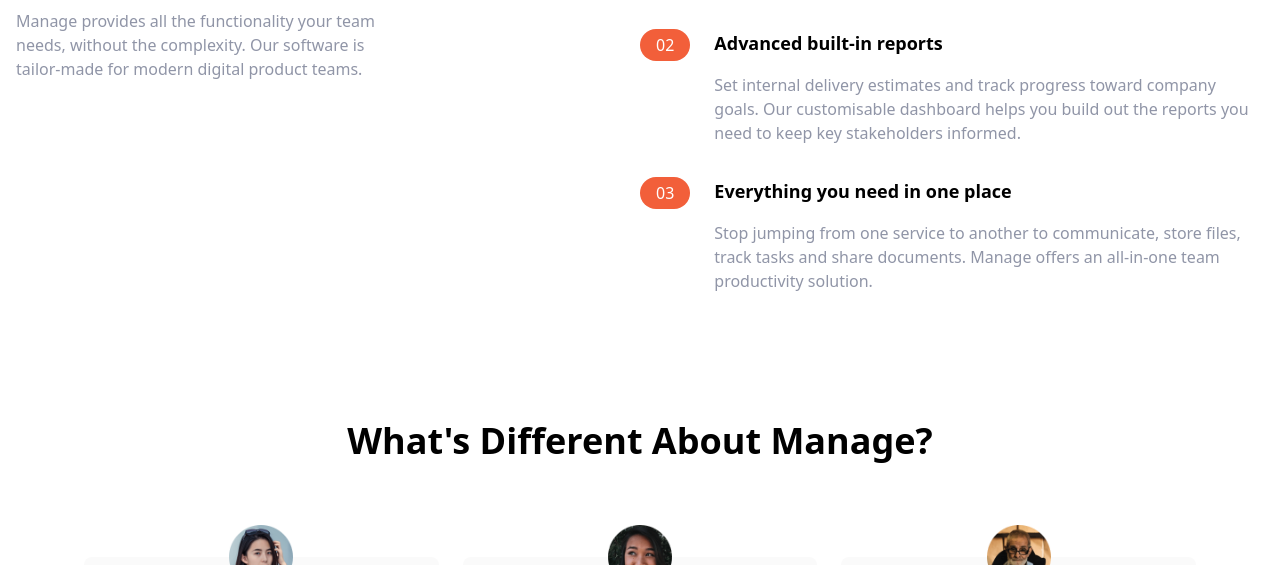
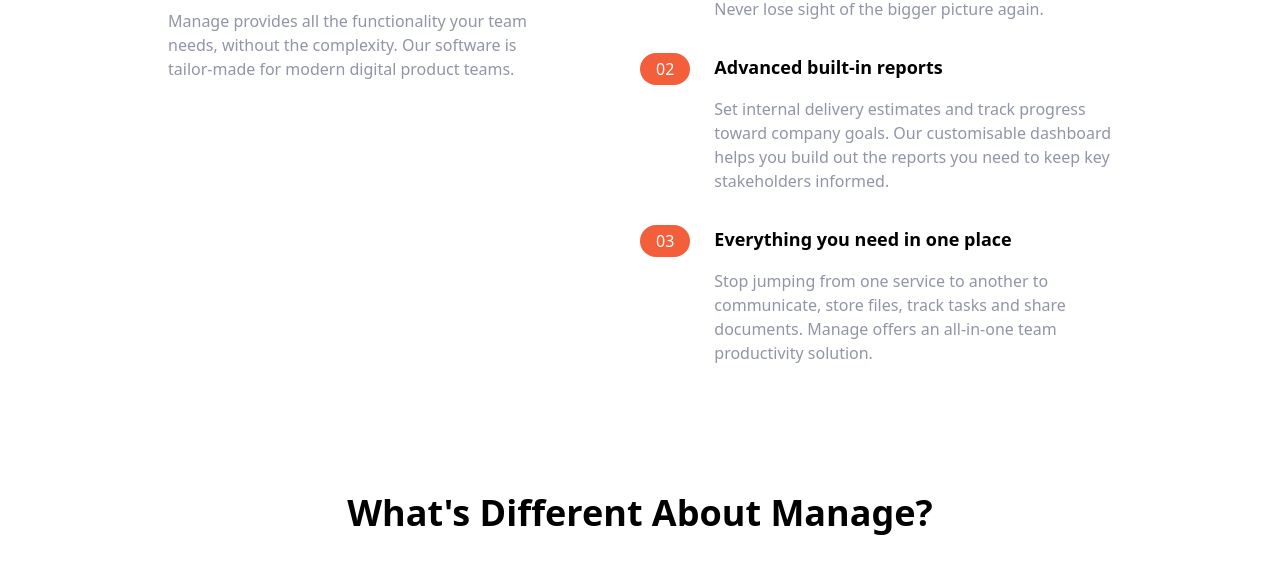
Before and after one commit to SeifAllah-Ben-Ahmed/manage-landing-page-solution, a website: page index.html in a window 1280 px wide. Shown: the part 767-1332 px from the top of the page. Drawn offline with Linux system fonts and the light colour scheme.

Commit message:
Add container class

```diff
--- a/index.html
+++ b/index.html
@@ -111,7 +111,7 @@
       <section id="features">
         <!-- flex -->
         <div
-          class="flex flex-col px-4 mx-auto mt-10 space-y-12 md:space-y-0 md:flex-row"
+          class="container flex flex-col px-4 mx-auto mt-10 space-y-12 md:space-y-0 md:flex-row"
         >
           <!-- What’s Different -->
           <div class="flex flex-col space-y-12 md:w-1/2">
```
Also changed, not shown: css/main.css.
